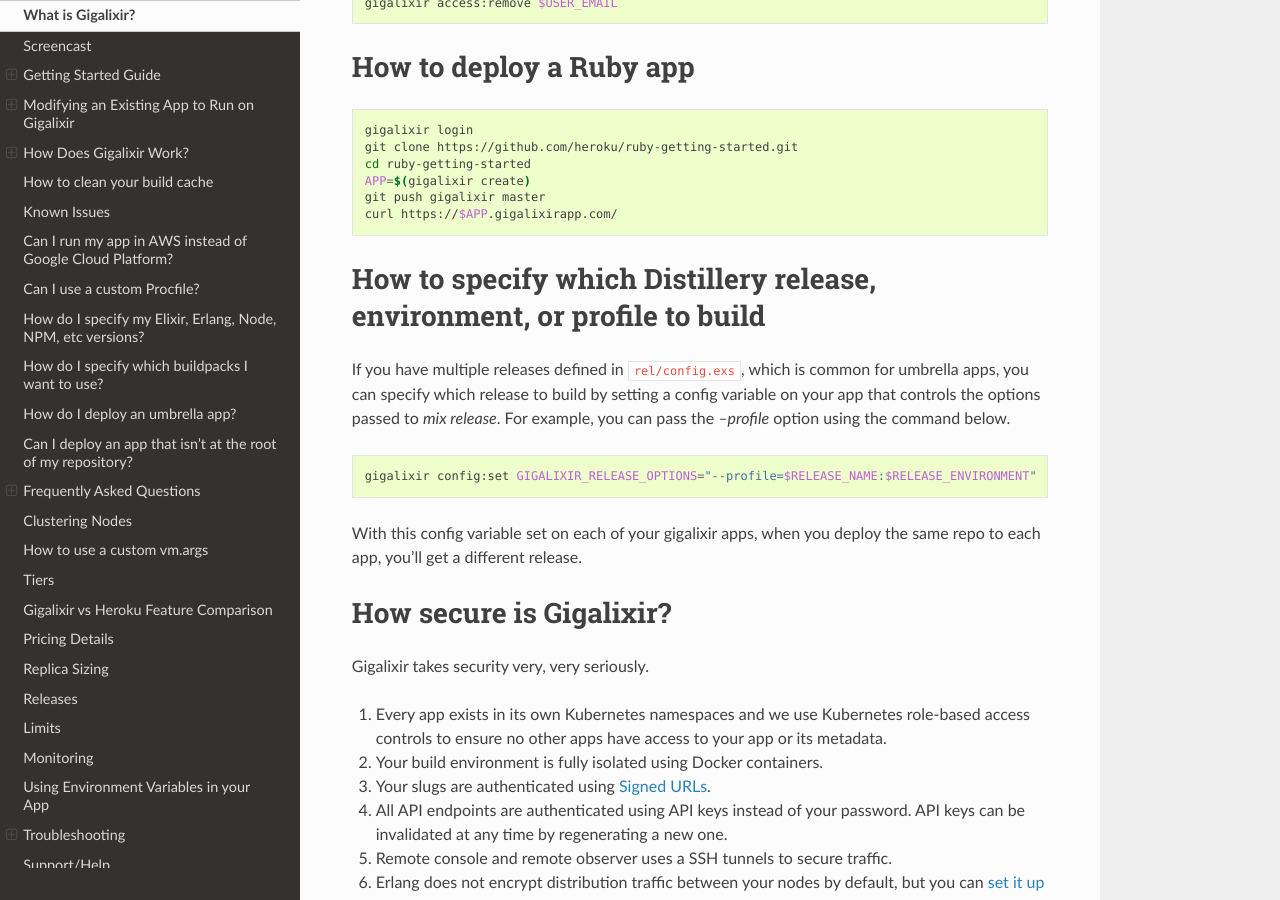
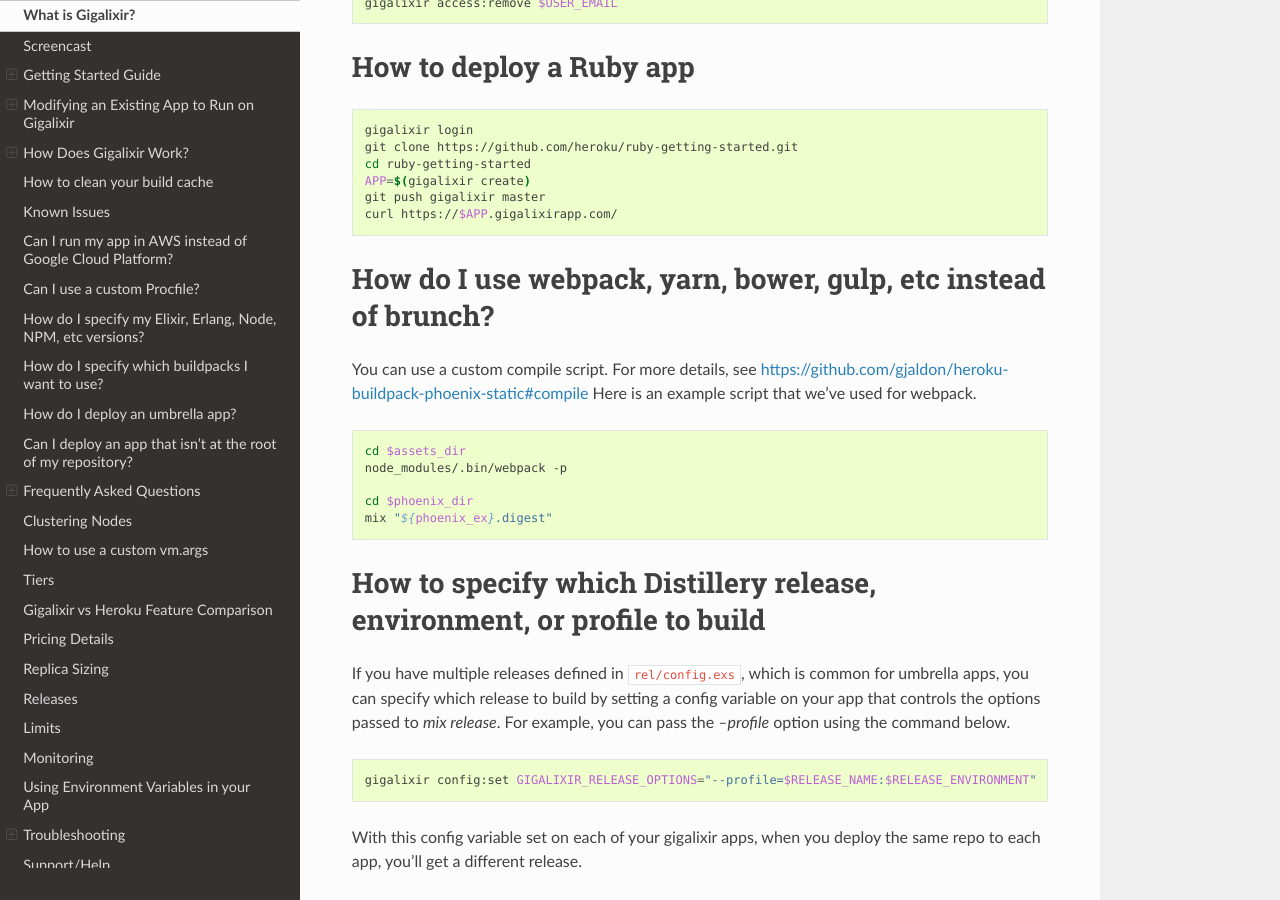
Before and after one commit to gigalixir/gigalixir-cli, a Sphinx documentation site: the page built from docs/source/main.rst, in a window 1280 px wide and 900 px high, scrolled down 52380 px. Built offline with Sphinx 7.4.7 and the Read the Docs theme 2.0.0, drawn with Linux system fonts in a browser that asks for light colours.

Commit message:
webpack docs.

```diff
--- a/docs/source/main.rst
+++ b/docs/source/main.rst
@@ -2180,6 +2180,20 @@ How to deploy a Ruby app
     curl https://$APP.gigalixirapp.com/
 
 
+How do I use webpack, yarn, bower, gulp, etc instead of brunch?
+===============================================================
+
+You can use a custom compile script. For more details, see https://github.com/gjaldon/heroku-buildpack-phoenix-static#compile
+Here is an example script that we've used for webpack.
+
+.. code-block:: bash
+
+    cd $assets_dir
+    node_modules/.bin/webpack -p
+
+    cd $phoenix_dir
+    mix "${phoenix_ex}.digest"
+
 .. _`gigalixir release options`:
 
 How to specify which Distillery release, environment, or profile to build
```
